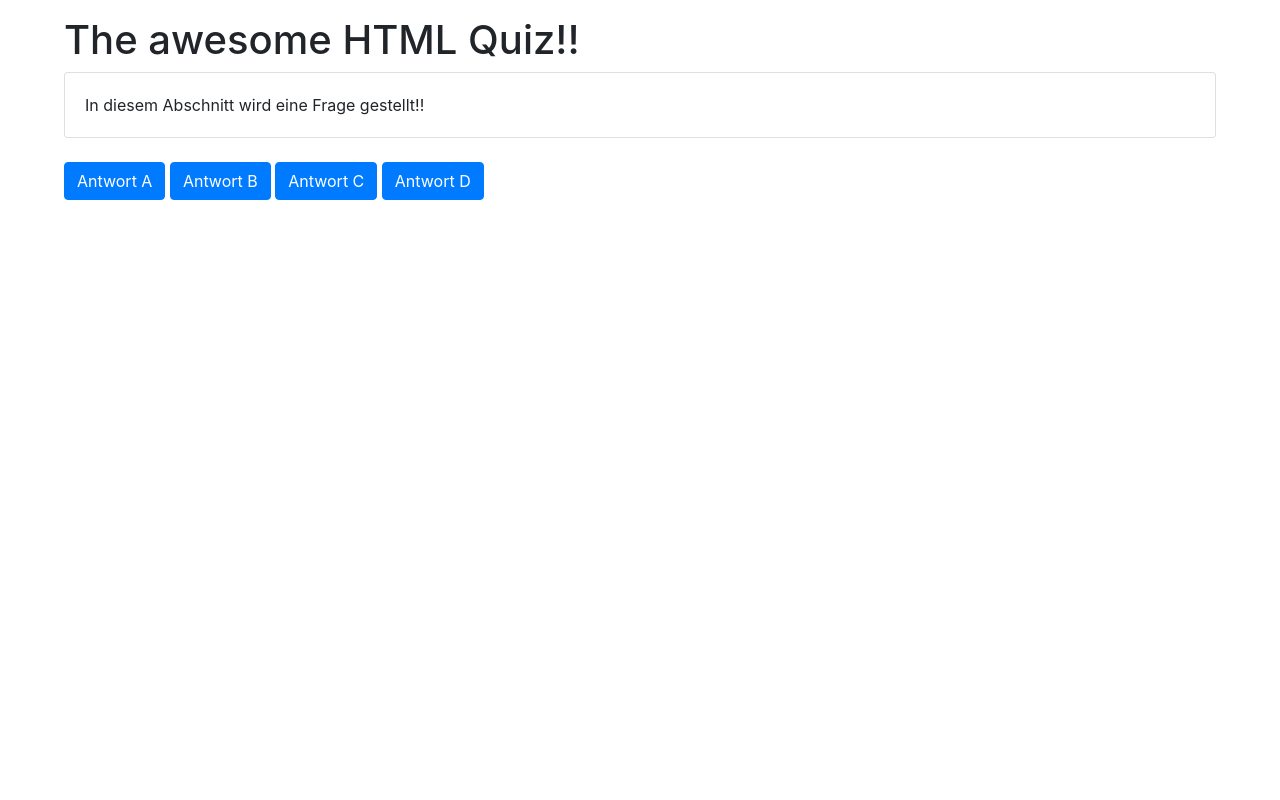
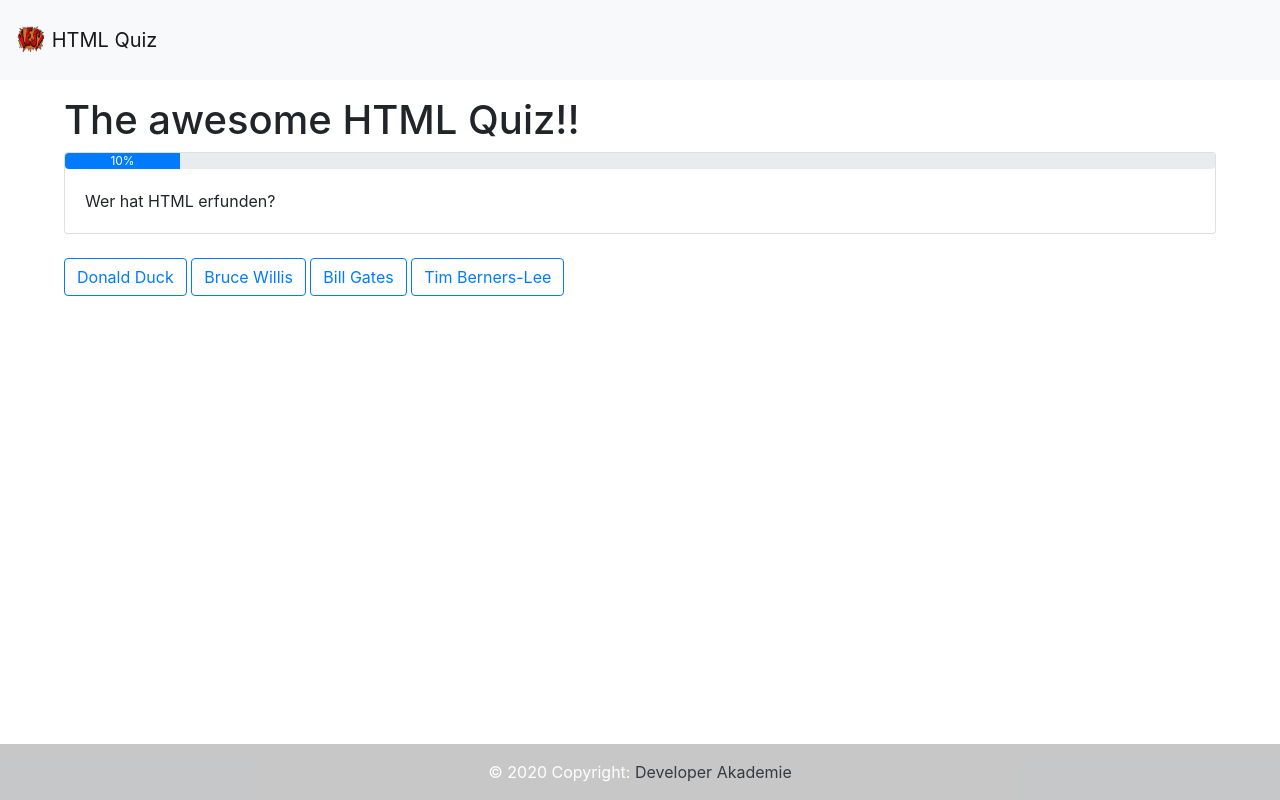
Before and after one commit to ThomasTritscher/quizapp, a plain HTML site: page index.html in a window 1280 px wide. Drawn offline with nearby package versions, Linux system fonts and the light colour scheme.

Commit message:
nextQuestion

```diff
--- /dev/null
+++ b/game.js
@@ -0,0 +1,86 @@
+let question_1 = 'Wer hat HTML erfunden?';
+let question_1_answer_1 = 'Donald Duck';
+let question_1_answer_2 = 'Bruce Willis';
+let question_1_answer_3 = 'Bill Gates';
+let question_1_answer_4 = 'Tim Berners-Lee';
+
+let question_2 = 'Was bedeutet das HTML Tag &lta&gt?';// Tag muss als Text umgewandelt werden
+let question_2_answer_1 = 'Text Fett';
+let question_2_answer_2 = 'Container';
+let question_2_answer_3 = 'Ein Link';
+let question_2_answer_4 = 'Kursiv';
+
+let right_answer;
+
+
+
+/*let answer_1 = 'Donald Duck';
+let answer_2 = 'Bruce Willis';
+let answer_3 = 'Bill Gates';
+let answer_4 = 'Tim Berners-Lee';*/
+let question_number = 0;
+let progress = 0;
+
+function nextQuestion() {
+  question_number = question_number + 1;// Variable wird immer um 1 erhöht onload, nextQuestion usw...
+  progress = question_number * 10; // 10% Porzent bei 10 Fragen
+  document.getElementById('progress-bar').innerHTML = progress + '%';// Änderung der Baranzeige um je 10% pro nextQuestion
+  document.getElementById('progress-bar').style.width = progress + '%'; //Breite des Styles/Bg wird um je 10% erhöht
+  if (question_number == 1) {
+    document.getElementById('question').innerHTML = question_1;
+    // Fülle Frage 1
+    document.getElementById('answer1').innerHTML = question_1_answer_1;
+    document.getElementById('answer2').innerHTML = question_1_answer_2;
+    document.getElementById('answer3').innerHTML = question_1_answer_3;
+    document.getElementById('answer4').innerHTML = question_1_answer_4;
+    right_answer = 4;
+  }
+  if (question_number == 2) {
+    document.getElementById('question').innerHTML = question_2;
+    // Fülle Frage 2
+    document.getElementById('answer1').innerHTML = question_2_answer_1;
+    document.getElementById('answer2').innerHTML = question_2_answer_2;
+    document.getElementById('answer3').innerHTML = question_2_answer_3;
+    document.getElementById('answer4').innerHTML = question_2_answer_4;
+    right_answer = 3;
+  }
+
+
+
+  /*if (document.getElementById('question').innerHTML == question_1) { Wenn in der ID question 1 ist ...
+      document.getElementById('question').innerHTML = question_2;      .. füge question 2 hinzu!
+  } else {
+      document.getElementById('question').innerHTML = question_1; Sonst für question 1 hinzu!
+  }
+  document.getElementById('answer1').innerHTML = answer_1;
+  document.getElementById('answer2').innerHTML = answer_2;
+  document.getElementById('answer3').innerHTML = answer_3;
+  document.getElementById('answer4').innerHTML = answer_4;*/
+
+
+}
+
+function answer(a) {
+
+  /*let selected_answer;
+  if (a == 1) {
+    selected_answer = answer_1;
+  } else if (a == 2) {
+    selected_answer = answer_2;
+  } else if (a == 3) {
+    selected_answer = answer_3;
+  } else {
+    selected_answer = answer_4;
+  }*/
+
+
+  if (a == right_answer) { // Right answer
+    document.getElementById('wrong-answer').classList.add('d-none');
+    document.getElementById('right-answer').classList.remove('d-none');
+    // Show next button
+    document.getElementById('next-btn').classList.remove('d-none');
+  } else { //Wrong answer
+    document.getElementById('right-answer').classList.add('d-none');
+    document.getElementById('wrong-answer').classList.remove('d-none');
+  }
+}
--- a/index.html
+++ b/index.html
@@ -8,24 +8,56 @@
   <meta name='viewport' content='width=device-width, initial-scale=1'>
   <link rel="stylesheet" href="bootstrap/dist/css/bootstrap.min.css">
   <link rel="stylesheet" href="style.css">
-  <script src='main.js'></script>
+  <script src='game.js'></script>
 </head>
 
-<body>
+<body onload="nextQuestion()">
+  <!-- Image and text -->
+  <nav class="navbar navbar-light navbar-custom bg-light">
+    <a class="navbar-brand" href="#">
+      <img src="img/logo.png" width="30" height="30" class="d-inline-block align-top" alt="">
+      HTML Quiz
+    </a>
+  </nav>
+
   <h1>The awesome HTML Quiz!!</h1>
+  <div id="right-answer" class="alert alert-success d-none" role="alert">
+    Deine Antwort war richtig!!!
+  </div>
+  <div id="wrong-answer" class="alert alert-danger d-none" role="alert">
+    Deine Antwort war leider falsch!
+  </div>
 
   <div class="card">
+    <div class="progress">
+      <div id="progress-bar" class="progress-bar" role="progressbar" style="width: 0%;">0%</div>
+    </div>
 
-    <div class="card-body">
+    <div class="card-body" id="question">
       In diesem Abschnitt wird eine Frage gestellt!!
     </div>
   </div>
-<div class="mt-4">
-  <button class="btn btn-primary">Antwort A</button>
-  <button class="btn btn-primary">Antwort B</button>
-  <button class="btn btn-primary">Antwort C</button>
-  <button class="btn btn-primary">Antwort D</button>
-</div>
+  <div class="mt-4">
+    <button onclick="answer(1)" id="answer1" class="btn btn-outline-primary">Antwort A</button>
+    <button onclick="answer(2)" id="answer2" class="btn btn-outline-primary">Antwort B</button>
+    <button onclick="answer(3)" id="answer3" class="btn btn-outline-primary">Antwort C</button>
+    <button onclick="answer(4)" id="answer4" class="btn btn-outline-primary">Antwort D</button>
+  </div>
+
+  <div class="mt-4">
+    <button onclick="nextQuestion()" id="next-btn" class="btn btn-info d-none">Nächste Frage</button>
+
+  </div>
+
+
+  <footer class="bg-light text-center text-lg-start footer-custom">
+    <!-- Copyright -->
+    <div class="text-center p-3" style="background-color: rgba(0, 0, 0, 0.2)">
+      © 2020 Copyright:
+      <a class="text-dark" href="https://developerakademie.com/" target="_blank">Developer Akademie</a>
+    </div>
+    <!-- Copyright -->
+  </footer>
 
 
 </body>
--- a/style.css
+++ b/style.css
@@ -2,4 +2,23 @@ body {
   padding: 16px;
   padding-left: 64px;
   padding-right: 64px;
+  padding-top: 96px;
 }
+.navbar-custom {
+  position: fixed;
+  left: 0;
+  right: 0;
+  top: 0;
+  height: 80px;
+  z-index: 1;
+
+}
+.footer-custom {
+  position: absolute;
+  left: 0;
+  right: 0;
+  bottom: 0;
+  color: white;
+
+
+}
```
Also changed, not shown: img/logo.png (added).
